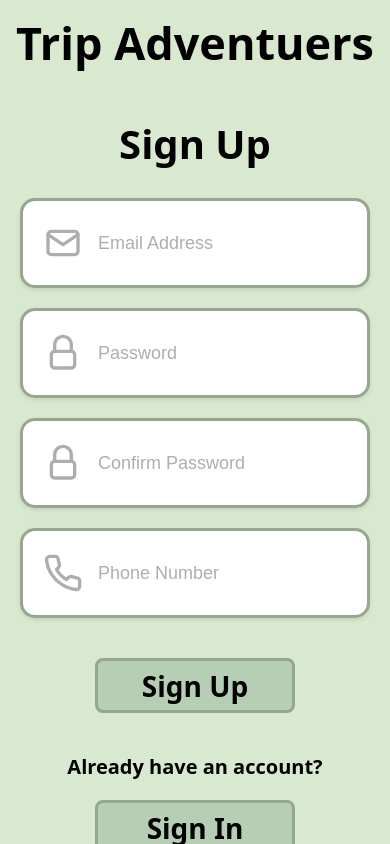
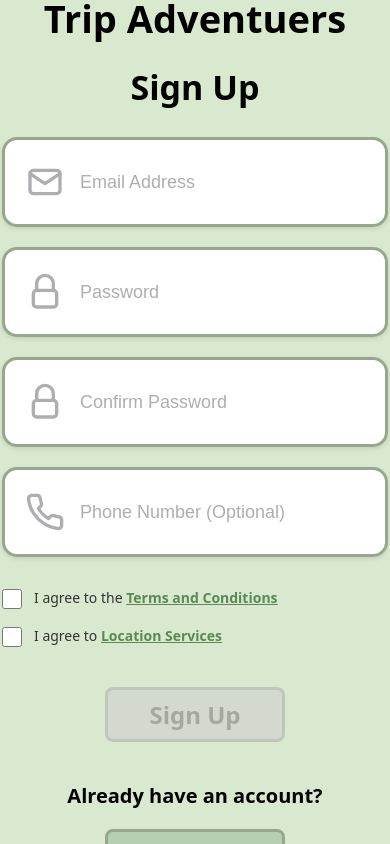
Before and after one commit to haywirebanana/cpsc481-tripadventurers, a React (Vite) app in the folder trip-adventurers/: page /signup in a window 390 px wide. Built offline with nearby package versions, Linux system fonts and the light colour scheme.

Commit message:
password and email requirements for signup feature

```diff
--- a/trip-adventurers/src/pages/Login.jsx
+++ b/trip-adventurers/src/pages/Login.jsx
@@ -10,7 +10,7 @@ export default function Login() {
 
   // Define valid credentials
   const VALID_EMAIL = "user@trip.com";
-  const VALID_PASSWORD = "password123";
+  const VALID_PASSWORD = "Password123!";
 
   const handleLogin = (e) => {
     e.preventDefault();
--- a/trip-adventurers/src/pages/SignUp.jsx
+++ b/trip-adventurers/src/pages/SignUp.jsx
@@ -9,7 +9,33 @@ export default function SignUp() {
   const [phoneNumber, setPhoneNumber] = useState("");
   const [error, setError] = useState("");
   const [success, setSuccess] = useState(false);
+  const [agreedToTerms, setAgreedToTerms] = useState(false);
+  const [agreedToLocation, setAgreedToLocation] = useState(false);
+  const [showPasswordReqs, setShowPasswordReqs] = useState(false);
   const navigate = useNavigate();
+
+  // Password validation requirements
+  const passwordRequirements = {
+    length: password.length >= 8,
+    uppercase: /[A-Z]/.test(password),
+    lowercase: /[a-z]/.test(password),
+    number: /[0-9]/.test(password),
+    special: /[!@#$%^&*(),.?":{}|<>]/.test(password)
+  };
+
+  const allPasswordReqsMet = Object.values(passwordRequirements).every(req => req);
+
+  // Email validation
+  const isValidEmail = (email) => {
+    const emailRegex = /^[^\s@]+@[^\s@]+\.[^\s@]+$/;
+    return emailRegex.test(email);
+  };
+
+  // Phone validation
+  const isValidPhone = (phone) => {
+    const phoneRegex = /^\d{10}$/;
+    return phoneRegex.test(phone.replace(/[\s\-\(\)]/g, ''));
+  };
 
   const handleSignUp = (e) => {
     e.preventDefault();
@@ -19,30 +45,41 @@ export default function SignUp() {
     setSuccess(false);
 
     // Validation checks
+    if (!isValidEmail(email)) {
+      setError("Please enter a valid email address (e.g., user@example.com).");
+      return;
+    }
+
+    if (!allPasswordReqsMet) {
+      setError("Password does not meet all requirements. Please check below.");
+      setShowPasswordReqs(true);
+      return;
+    }
+
     if (password !== confirmPassword) {
       setError("Passwords do not match. Please try again.");
       return;
     }
 
-    if (password.length < 8) {
-      setError("Password must be at least 8 characters long.");
+    if (phoneNumber && !isValidPhone(phoneNumber)) {
+      setError("Please enter a valid 10-digit phone number.");
       return;
     }
 
-    if (!email.includes("@")) {
-      setError("Please enter a valid email address.");
+    if (!agreedToTerms) {
+      setError("You must agree to the Terms and Conditions to continue.");
       return;
     }
 
-    if (phoneNumber && phoneNumber.length < 10) {
-      setError("Please enter a valid phone number.");
+    if (!agreedToLocation) {
+      setError("You must agree to Location Services to continue.");
       return;
     }
 
     // Success - in a real app, this would make an API call
     setSuccess(true);
 
-    // Navigate to login after a brief delay
+    // Navigate to trip list after a brief delay
     setTimeout(() => {
       navigate("/trip-list");
     }, 1500);
@@ -66,13 +103,13 @@ export default function SignUp() {
       {/* Success Message */}
       {success && (
         <div className="success-message">
-          Account created successfully! Redirecting to login...
+          Account created successfully! Redirecting...
         </div>
       )}
 
       <form onSubmit={handleSignUp}>
         {/* Email Input */}
-        <div className={`input-wrapper email ${error ? 'input-error' : ''}`}>
+        <div className={`input-wrapper email ${error && !isValidEmail(email) ? 'input-error' : ''}`}>
           <div className="input-icon icon-mail">
             <div className="vector" />
           </div>
@@ -86,8 +123,17 @@ export default function SignUp() {
           />
         </div>
 
+        {/* Email Requirements */}
+        {email && !isValidEmail(email) && (
+          <div className="requirements-box">
+            <p className="req-item req-invalid">
+              ✗ Must be a valid email format (user@example.com)
+            </p>
+          </div>
+        )}
+
         {/* Password Input */}
-        <div className={`input-wrapper password ${error && password !== confirmPassword ? 'input-error' : ''}`}>
+        <div className={`input-wrapper password ${error && !allPasswordReqsMet ? 'input-error' : ''}`}>
           <div className="input-icon icon-lock">
             <div className="vector" />
           </div>
@@ -97,9 +143,32 @@ export default function SignUp() {
             placeholder="Password"
             value={password}
             onChange={(e) => setPassword(e.target.value)}
+            onFocus={() => setShowPasswordReqs(true)}
             required
           />
         </div>
+
+        {/* Password Requirements */}
+        {showPasswordReqs && password && (
+          <div className="requirements-box">
+            <p className="requirements-title">Password must contain:</p>
+            <p className={`req-item ${passwordRequirements.length ? 'req-valid' : 'req-invalid'}`}>
+              {passwordRequirements.length ? '✓' : '✗'} At least 8 characters
+            </p>
+            <p className={`req-item ${passwordRequirements.uppercase ? 'req-valid' : 'req-invalid'}`}>
+              {passwordRequirements.uppercase ? '✓' : '✗'} One uppercase letter (A-Z)
+            </p>
+            <p className={`req-item ${passwordRequirements.lowercase ? 'req-valid' : 'req-invalid'}`}>
+              {passwordRequirements.lowercase ? '✓' : '✗'} One lowercase letter (a-z)
+            </p>
+            <p className={`req-item ${passwordRequirements.number ? 'req-valid' : 'req-invalid'}`}>
+              {passwordRequirements.number ? '✓' : '✗'} One number (0-9)
+            </p>
+            <p className={`req-item ${passwordRequirements.special ? 'req-valid' : 'req-invalid'}`}>
+              {passwordRequirements.special ? '✓' : '✗'} One special character (!@#$%^&*)
+            </p>
+          </div>
+        )}
 
         {/* Confirm Password Input */}
         <div className={`input-wrapper password ${error && password !== confirmPassword ? 'input-error' : ''}`}>
@@ -116,22 +185,75 @@ export default function SignUp() {
           />
         </div>
 
+        {/* Password Match Indicator */}
+        {confirmPassword && (
+          <div className="requirements-box">
+            <p className={`req-item ${password === confirmPassword ? 'req-valid' : 'req-invalid'}`}>
+              {password === confirmPassword ? '✓' : '✗'} Passwords match
+            </p>
+          </div>
+        )}
+
         {/* Phone Number Input */}
-        <div className={`input-wrapper phone`}>
+        <div className={`input-wrapper phone ${error && phoneNumber && !isValidPhone(phoneNumber) ? 'input-error' : ''}`}>
           <div className="input-icon icon-phone">
             <div className="vector" />
           </div>
           <input
             type="tel"
             className="label"
-            placeholder="Phone Number"
+            placeholder="Phone Number (Optional)"
             value={phoneNumber}
             onChange={(e) => setPhoneNumber(e.target.value)}
           />
         </div>
 
+        {/* Phone Requirements */}
+        {phoneNumber && !isValidPhone(phoneNumber) && (
+          <div className="requirements-box">
+            <p className="req-item req-invalid">
+              ✗ Must be 10 digits (e.g., 1234567890)
+            </p>
+          </div>
+        )}
+
+        {/* Terms and Agreements Section */}
+        <div className="agreements-section">
+          {/* Terms and Conditions */}
+          <div className="checkbox-wrapper">
+            <input
+              type="checkbox"
+              id="terms-checkbox"
+              className="agreement-checkbox"
+              checked={agreedToTerms}
+              onChange={(e) => setAgreedToTerms(e.target.checked)}
+            />
+            <label htmlFor="terms-checkbox" className="checkbox-label">
+              I agree to the <button type="button" className="link-button" onClick={() => alert('Terms and Conditions\n\nThis would open the full terms and conditions in a real application.')}>Terms and Conditions</button>
+            </label>
+          </div>
+
+          {/* Location Services */}
+          <div className="checkbox-wrapper">
+            <input
+              type="checkbox"
+              id="location-checkbox"
+              className="agreement-checkbox"
+              checked={agreedToLocation}
+              onChange={(e) => setAgreedToLocation(e.target.checked)}
+            />
+            <label htmlFor="location-checkbox" className="checkbox-label">
+              I agree to <button type="button" className="link-button" onClick={() => alert('Location Services\n\nThis app uses your location to:\n• Find nearby trip destinations\n• Provide location-based recommendations\n• Track trip routes and distances\n\nYou can disable location services at any time in your settings.')}>Location Services</button>
+            </label>
+          </div>
+        </div>
+
         {/* Sign Up Button */}
-        <button type="submit" className="button btn-signup-primary">
+        <button
+          type="submit"
+          className="button btn-signup-primary"
+          disabled={!agreedToTerms || !agreedToLocation}
+        >
           <span className="button-text-signup">Sign Up</span>
         </button>
       </form>
--- a/trip-adventurers/src/styles/loginsignup.css
+++ b/trip-adventurers/src/styles/loginsignup.css
@@ -17,7 +17,7 @@
 
 .title {
   width: 100%;
-  margin-bottom: 50px;
+  margin-bottom: 25px;
   font-weight: 700;
   font-size: 45px;
   line-height: 1.2;
@@ -208,6 +208,101 @@
 }
 
 /* -----------------------------
+   PASSWORD REQUIREMENTS BOX
+------------------------------ */
+
+.requirements-box {
+  width: 100%;
+  max-width: 350px;
+  margin: -10px auto 20px;
+  padding: 12px 16px;
+  background: #f8f9fa;
+  border: 2px solid #e0e0e0;
+  border-radius: 8px;
+  animation: slideDown 0.3s ease-out;
+}
+
+.requirements-title {
+  font-size: 13px;
+  font-weight: 600;
+  color: #333;
+  margin: 0 0 8px 0;
+}
+
+.req-item {
+  font-size: 13px;
+  line-height: 1.6;
+  margin: 4px 0;
+  padding-left: 4px;
+}
+
+.req-valid {
+  color: #2e7d32;
+  font-weight: 500;
+}
+
+.req-invalid {
+  color: #c62828;
+  font-weight: 500;
+}
+
+/* -----------------------------
+   AGREEMENTS SECTION
+------------------------------ */
+
+.agreements-section {
+  width: 100%;
+  max-width: 350px;
+  margin: 30px auto 30px;
+  padding: 0;
+}
+
+.checkbox-wrapper {
+  display: flex;
+  align-items: flex-start;
+  margin-bottom: 16px;
+  gap: 12px;
+}
+
+.agreement-checkbox {
+  width: 20px;
+  height: 20px;
+  min-width: 20px;
+  margin-top: 2px;
+  cursor: pointer;
+  accent-color: #96A78D;
+}
+
+.checkbox-label {
+  font-size: 14px;
+  line-height: 1.5;
+  color: #333;
+  cursor: pointer;
+  user-select: none;
+}
+
+.link-button {
+  background: none;
+  border: none;
+  color: #5a8a52;
+  text-decoration: underline;
+  cursor: pointer;
+  font-size: 14px;
+  font-weight: 600;
+  padding: 0;
+  display: inline;
+  transition: color 0.2s ease;
+}
+
+.link-button:hover {
+  color: #3d6039;
+}
+
+.link-button:active {
+  color: #2a4228;
+}
+
+/* -----------------------------
    BUTTONS
 ------------------------------ */
 
@@ -230,15 +325,23 @@
   transition: all 0.2s ease;
 }
 
-.button:hover {
+.button:hover:not(:disabled) {
   background: #A5BDA3;
   transform: translateY(-2px);
   box-shadow: 0px 4px 8px rgba(0, 0, 0, 0.15);
 }
 
-.button:active {
+.button:active:not(:disabled) {
   transform: translateY(0);
   box-shadow: 0px 2px 4px rgba(0, 0, 0, 0.15);
+}
+
+.button:disabled {
+  background: #d0d0d0;
+  border-color: #b0b0b0;
+  color: #808080;
+  cursor: not-allowed;
+  opacity: 0.6;
 }
 
 .btn-login {
@@ -278,3 +381,38 @@ form {
   width: 100px;
   height: 100px;
 }
+
+/* -----------------------------
+   RESPONSIVE DESIGN
+------------------------------ */
+
+@media (max-width: 480px) {
+  .landing-page {
+    padding: 40px 20px;
+  }
+
+  .title {
+    font-size: 38px;
+  }
+
+  .login-text {
+    font-size: 34px;
+  }
+
+  .input-wrapper {
+    max-width: 100%;
+  }
+
+  .requirements-box {
+    max-width: 100%;
+  }
+
+  .agreements-section {
+    max-width: 100%;
+  }
+
+  .button {
+    max-width: 180px;
+    font-size: 24px;
+  }
+}
```
